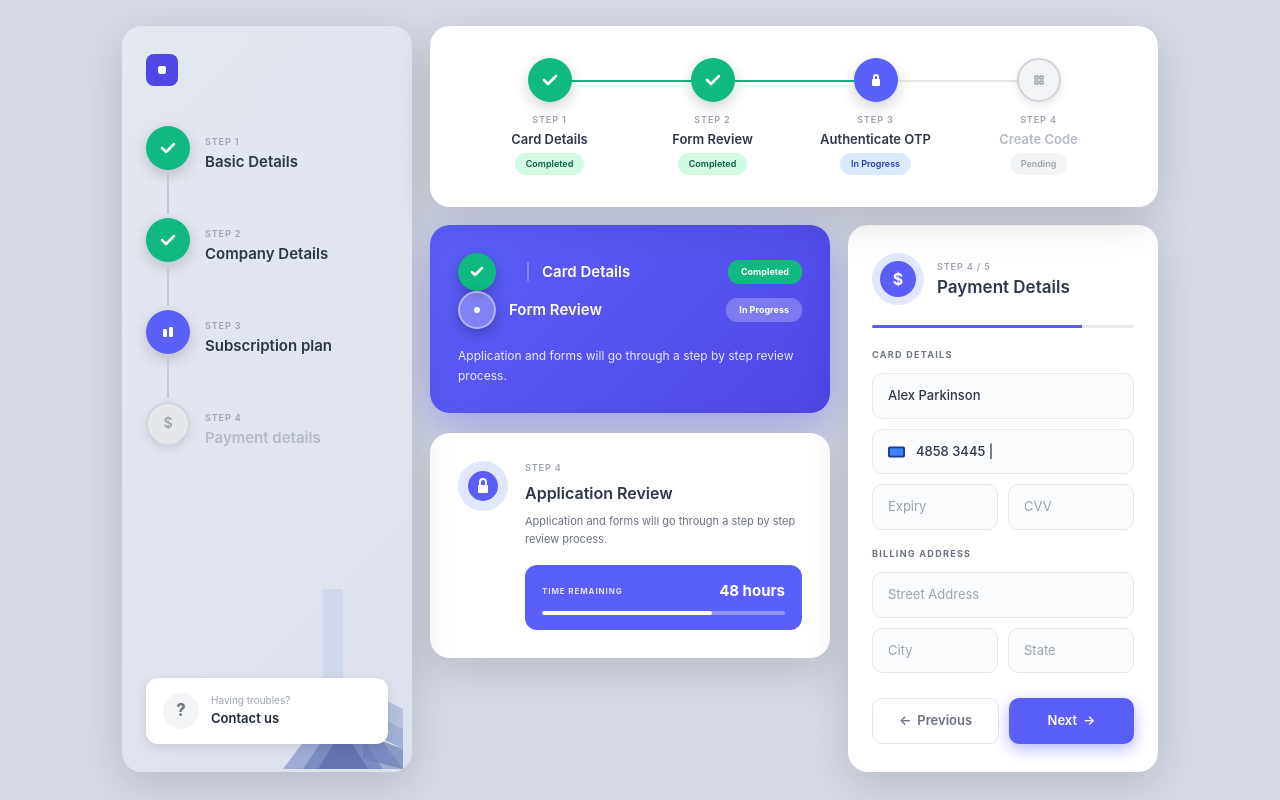
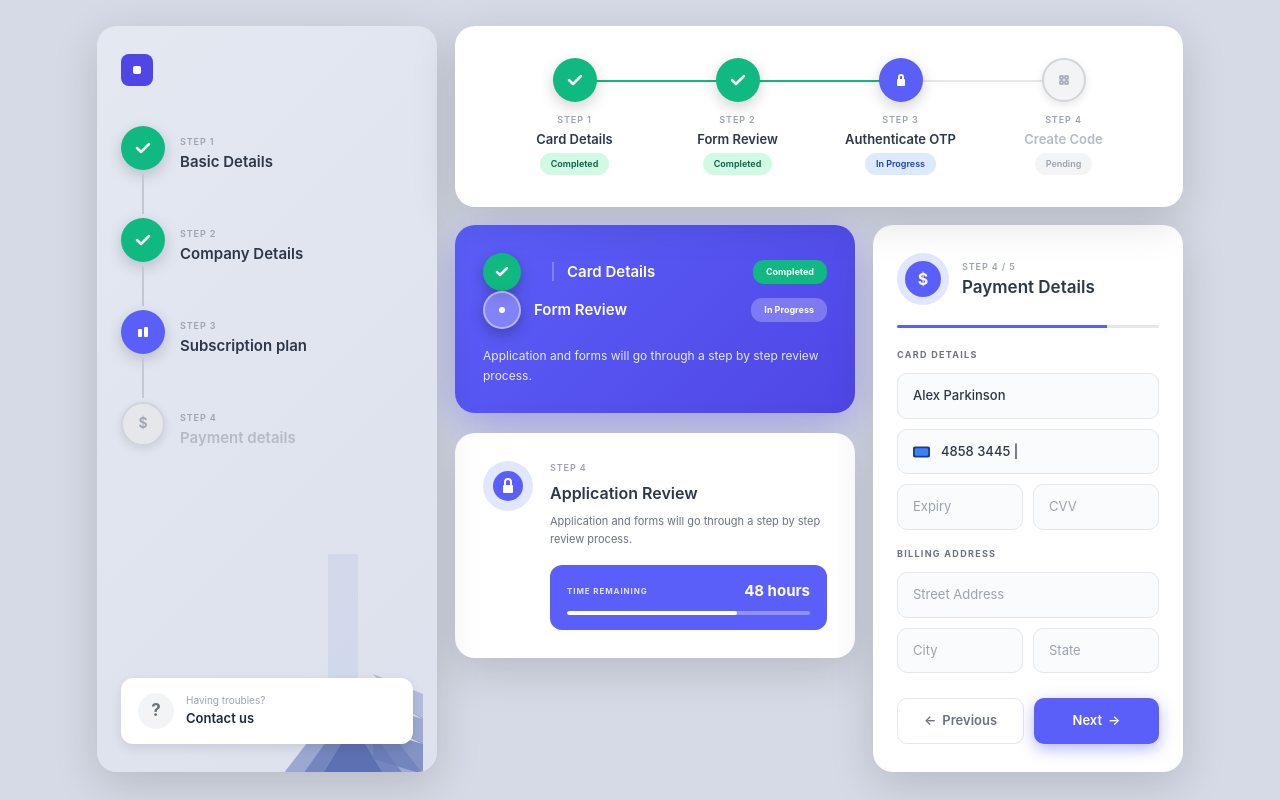
Before and after one commit to fernandorosero91/components, a Next.js app: page / in a window 1280 px wide. Built offline with nearby package versions, Linux system fonts and the light colour scheme.

Commit message:
nuevas mejoras

```diff
--- a/app/globals.css
+++ b/app/globals.css
@@ -20,7 +20,7 @@ body {
 
 .main-container {
   display: grid;
-  grid-template-columns: 310px 420px 330px;
+  grid-template-columns: 360px 420px 330px;
   grid-template-rows: auto 1fr;
   gap: 20px;
   padding: 30px;
@@ -170,10 +170,10 @@ body {
 
 .decorative-image {
   position: absolute;
-  bottom: -25px;
-  right: -15px;
+  bottom: -30px;
+  right: -20px;
   z-index: 1;
-  opacity: 0.92;
+  opacity: 0.95;
 }
 
 /* ========== STEPPER HORIZONTAL ========== */
@@ -639,7 +639,7 @@ body {
 /* ========== RESPONSIVE ========== */
 @media (max-width: 1350px) {
   .main-container {
-    grid-template-columns: 290px 400px 310px;
+    grid-template-columns: 340px 400px 310px;
     gap: 18px;
     padding: 26px;
   }
--- a/app/page.tsx
+++ b/app/page.tsx
@@ -83,30 +83,34 @@ export default function Home() {
             </div>
           </div>
           <div className="decorative-image">
-            <svg width="140" height="180" viewBox="0 0 140 180" fill="none" xmlns="http://www.w3.org/2000/svg">
-              {/* Barra vertical clara */}
-              <rect x="60" y="0" width="20" height="140" fill="#b8c5e8" opacity="0.4"/>
+            <svg width="180" height="220" viewBox="0 0 180 220" fill="none" xmlns="http://www.w3.org/2000/svg">
+              {/* Barra vertical clara superior */}
+              <rect x="75" y="0" width="30" height="160" fill="#b8c5e8" opacity="0.35"/>
 
-              {/* Triángulo grande inferior */}
-              <path d="M20 180 L80 100 L140 180 Z" fill="#7a8bc4" opacity="0.65"/>
+              {/* Triángulo grande base */}
+              <path d="M30 220 L100 130 L170 220 Z" fill="#7a8bc4" opacity="0.7"/>
 
               {/* Triángulo medio */}
-              <path d="M40 180 L80 120 L120 180 Z" fill="#6578b8" opacity="0.75"/>
+              <path d="M50 220 L100 150 L150 220 Z" fill="#6578b8" opacity="0.8"/>
 
-              {/* Triángulo pequeño */}
-              <path d="M55 180 L80 140 L105 180 Z" fill="#5568ac" opacity="0.85"/>
+              {/* Triángulo pequeño central */}
+              <path d="M70 220 L100 170 L130 220 Z" fill="#5568ac" opacity="0.9"/>
 
-              {/* Polígono lateral derecho superior */}
-              <path d="M100 100 L140 120 L140 140 L120 130 Z" fill="#8a9bd0" opacity="0.5"/>
+              {/* Polígono lateral derecho superior - más grande */}
+              <path d="M120 120 L170 140 L170 165 L145 150 Z" fill="#8a9bd0" opacity="0.55"/>
 
-              {/* Polígono lateral derecho medio */}
-              <path d="M100 120 L140 140 L140 160 L110 145 Z" fill="#7588c2" opacity="0.6"/>
+              {/* Polígono lateral derecho medio - más grande */}
+              <path d="M120 150 L170 165 L170 190 L130 170 Z" fill="#7588c2" opacity="0.65"/>
 
-              {/* Polígono lateral derecho inferior */}
-              <path d="M100 145 L140 160 L140 180 L100 170 Z" fill="#6075b5" opacity="0.7"/>
+              {/* Polígono lateral derecho inferior - más grande */}
+              <path d="M120 175 L170 190 L170 220 L120 205 Z" fill="#6075b5" opacity="0.75"/>
 
-              {/* Detalles adicionales de sombra */}
-              <path d="M80 120 L100 130 L100 145 L80 140 Z" fill="#5a6db0" opacity="0.4"/>
+              {/* Detalles adicionales de sombra y profundidad */}
+              <path d="M100 150 L120 160 L120 175 L100 170 Z" fill="#5a6db0" opacity="0.45"/>
+
+              {/* Líneas de detalle */}
+              <line x1="145" y1="150" x2="170" y2="165" stroke="#4f5fa8" strokeWidth="1" opacity="0.3"/>
+              <line x1="130" y1="170" x2="170" y2="190" stroke="#4f5fa8" strokeWidth="1" opacity="0.3"/>
             </svg>
           </div>
         </div>
```
